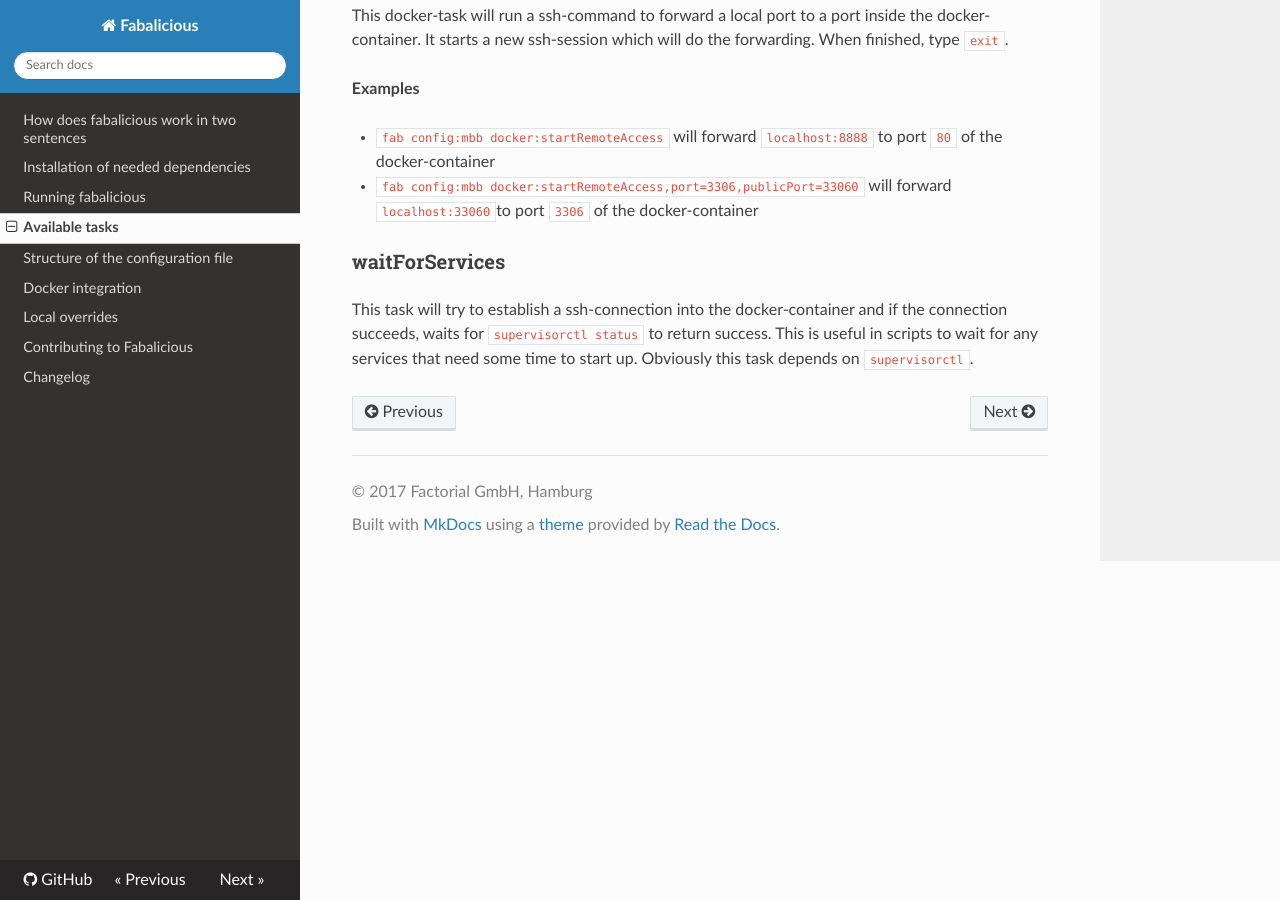
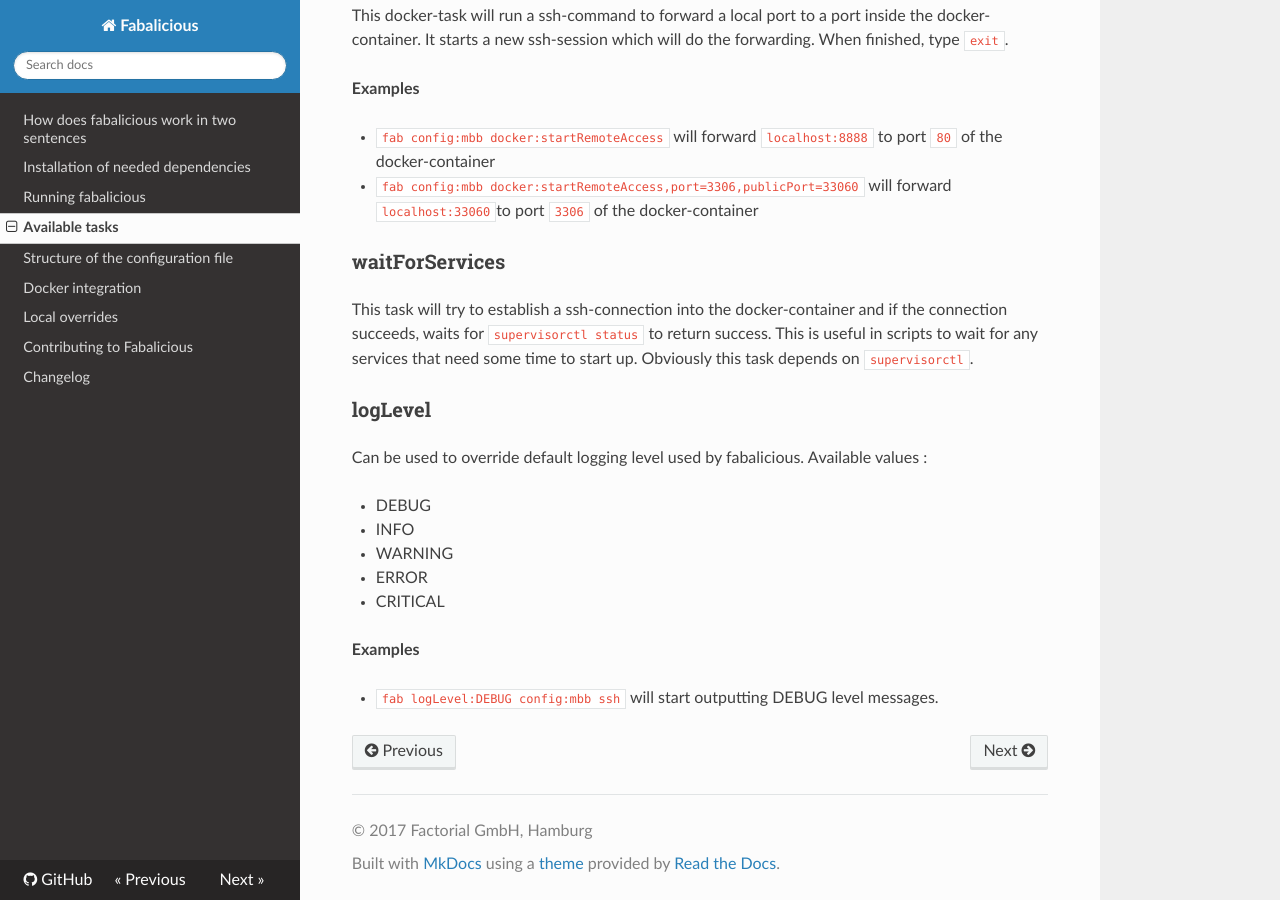
Before and after one commit to factorial-io/fabalicious, an MkDocs documentation site: the page built from docs/docs/available-tasks.md, in a window 1280 px wide and 900 px high, scrolled down 10843 px. Built offline with MkDocs 1.6.1, drawn with Linux system fonts in a browser that asks for light colours; nearby versions of some CDN libraries; old or Windows-style settings are respelled for this version of MkDocs.

Commit message:
Add Changelog and documentation for new task

```diff
--- a/docs/docs/available-tasks.md
+++ b/docs/docs/available-tasks.md
@@ -475,3 +475,18 @@ This docker-task will run a ssh-command to forward a local port to a port inside
 ### waitForServices
 
 This task will try to establish a ssh-connection into the docker-container and if the connection succeeds, waits for `supervisorctl status` to return success. This is useful in scripts to wait for any services that need some time to start up. Obviously this task depends on `supervisorctl`.
+
+### logLevel
+
+Can be used to override default logging level used by fabalicious.
+Available values :
+
+- DEBUG
+- INFO
+- WARNING
+- ERROR
+- CRITICAL
+
+**Examples**
+
+* `fab logLevel:DEBUG config:mbb ssh` will start outputting DEBUG level messages.
```
Also changed, not shown: Changelog.md.
